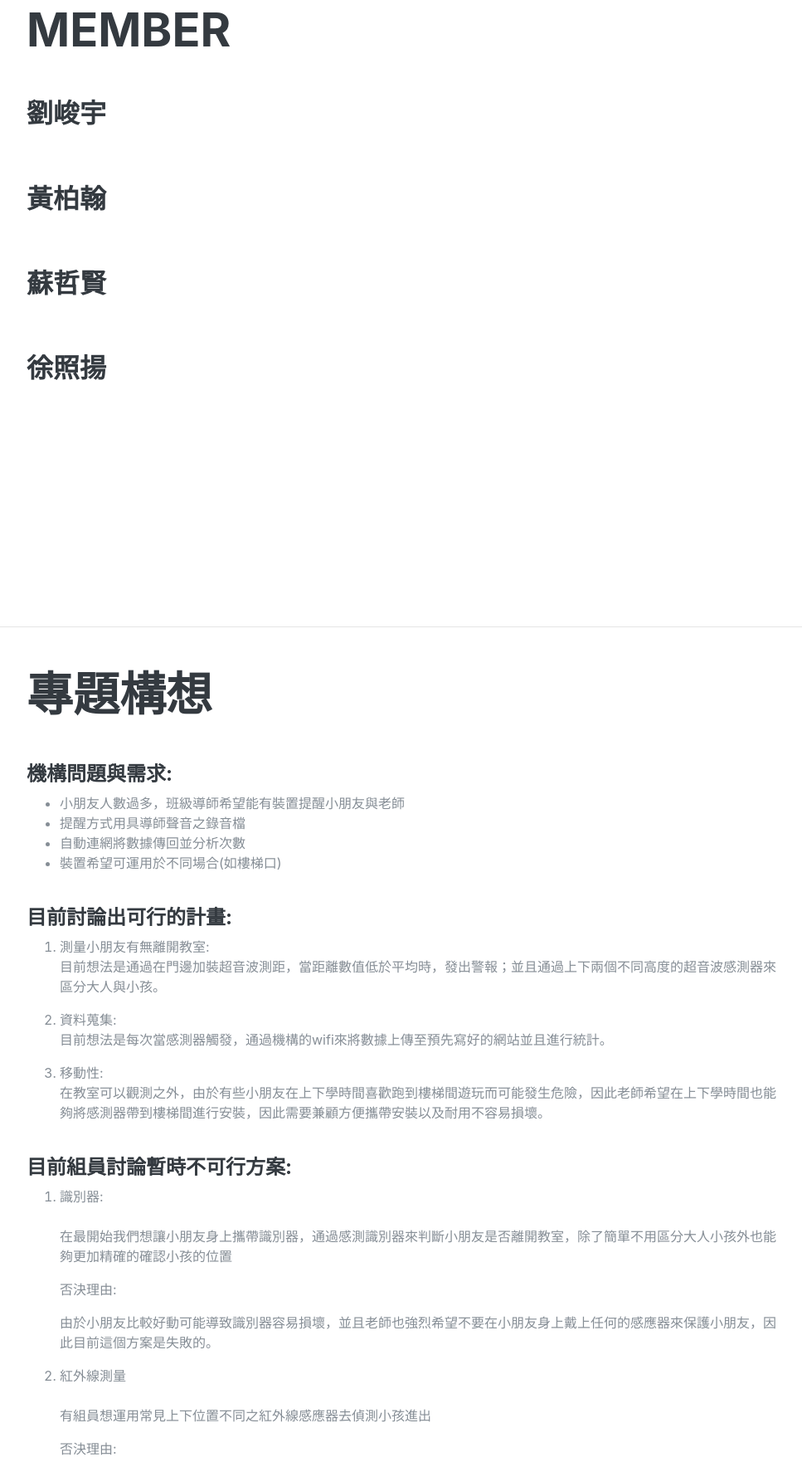
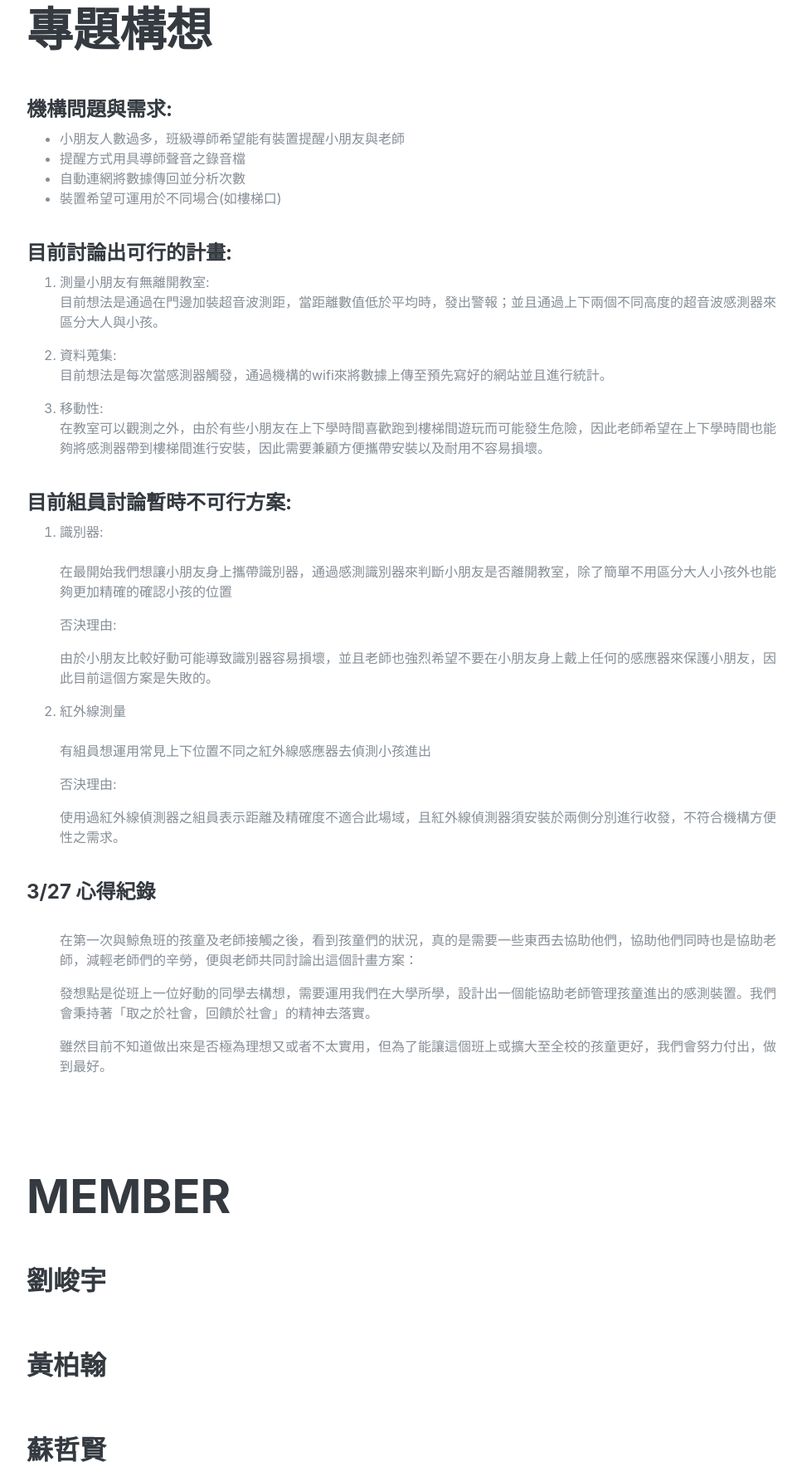
Before and after one commit to leoliu5168/Team-1, a plain HTML site: page index.html in a window 1280 px wide. Shown: the part 846-2608 px from the top of the page at 83% size, without its empty margins (288-1255 px from the left). Drawn offline with Linux system fonts and the light colour scheme; a web font is replaced by a local one.

Commit message:
添加紀錄

```diff
--- a/index.html
+++ b/index.html
@@ -41,10 +41,15 @@
           <a class="nav-link js-scroll-trigger" href="#home">Home</a>
         </li>
         <li class="nav-item">
+          <a class="nav-link js-scroll-trigger" href="#introduction">Introduction</a>
+        </li>
+        <!--
+        <li class="nav-item">
+          <a class="nav-link js-scroll-trigger" href="#minutes">minutes</a>
+        </li>
+      -->
+        <li class="nav-item">
           <a class="nav-link js-scroll-trigger" href="#member">Member</a>
-        </li>
-        <li class="nav-item">
-          <a class="nav-link js-scroll-trigger" href="#introduction">Introduction</a>
         </li>
       </ul>
     </div>
@@ -59,6 +64,58 @@
     </section>
 
     <hr class="m-0">
+
+    <section class="resume-section p-3 p-lg-5 d-flex  justify-content-centers" id="introduction">
+      <div class="text">
+        <h2 class="mb-5">專題構想</h2>
+        <h4>機構問題與需求:</h4>
+
+          <ul>
+            <li>小朋友人數過多，班級導師希望能有裝置提醒小朋友與老師</li>
+            <li>提醒方式用具導師聲音之錄音檔</li>
+            <li>自動連網將數據傳回並分析次數</li>
+            <li>裝置希望可運用於不同場合(如樓梯口)</li>
+          </ul>
+
+        <br>
+
+        <h4>目前討論出可行的計畫:</h4>
+        <ol>
+        <li>測量小朋友有無離開教室:</li>
+        <p>目前想法是通過在門邊加裝超音波測距，當距離數值低於平均時，發出警報；並且通過上下兩個不同高度的超音波感測器來區分大人與小孩。</p>
+
+        <li>資料蒐集:</li>
+        <p>目前想法是每次當感測器觸發，通過機構的wifi來將數據上傳至預先寫好的網站並且進行統計。</p>
+        <li>移動性:</li>
+        <p>在教室可以觀測之外，由於有些小朋友在上下學時間喜歡跑到樓梯間遊玩而可能發生危險，因此老師希望在上下學時間也能夠將感測器帶到樓梯間進行安裝，因此需要兼顧方便攜帶安裝以及耐用不容易損壞。</p>
+        </ol>
+
+      <br>
+        <h4>目前組員討論暫時不可行方案:</h4>
+        <ol>
+        <li>識別器:</li>
+        <br>
+        <p>在最開始我們想讓小朋友身上攜帶識別器，通過感測識別器來判斷小朋友是否離開教室，除了簡單不用區分大人小孩外也能夠更加精確的確認小孩的位置</p>
+
+        <p>否決理由:</p>
+        <p>由於小朋友比較好動可能導致識別器容易損壞，並且老師也強烈希望不要在小朋友身上戴上任何的感應器來保護小朋友，因此目前這個方案是失敗的。</p>
+        <li>紅外線測量</li>
+        <br>
+        <p>有組員想運用常見上下位置不同之紅外線感應器去偵測小孩進出</p>
+        <p>否決理由:</p>
+        <p>使用過紅外線偵測器之組員表示距離及精確度不適合此場域，且紅外線偵測器須安裝於兩側分別進行收發，不符合機構方便性之需求。</p>
+        </ol>
+        <br>
+        <h4>3/27 心得紀錄 </h4>
+      <ol>
+      <br>
+        <p>在第一次與鯨魚班的孩童及老師接觸之後，看到孩童們的狀況，真的是需要一些東西去協助他們，協助他們同時也是協助老師，減輕老師們的辛勞，便與老師共同討論出這個計畫方案：</p>
+        <p>發想點是從班上一位好動的同學去構想，需要運用我們在大學所學，設計出一個能協助老師管理孩童進出的感測裝置。我們會秉持著「取之於社會，回饋於社會」的精神去落實。</p>
+        <p>雖然目前不知道做出來是否極為理想又或者不太實用，但為了能讓這個班上或擴大至全校的孩童更好，我們會努力付出，做到最好。</p>
+      </ol>
+      <div>
+    </section>
+
 
     <section class="resume-section p-3 p-lg-5 d-flex justify-content-center" id="member">
       <div class="w-100">
@@ -107,51 +164,13 @@
       </div>
     </section>
     <hr class="m-0">
-
-
-    <section class="resume-section p-3 p-lg-5 d-flex  justify-content-centers" id="introduction">
-      <div class="text">
-        <h2 class="mb-5">專題構想</h2>
-        <h4>機構問題與需求:</h4>
-
-          <ul>
-            <li>小朋友人數過多，班級導師希望能有裝置提醒小朋友與老師</li>
-            <li>提醒方式用具導師聲音之錄音檔</li>
-            <li>自動連網將數據傳回並分析次數</li>
-            <li>裝置希望可運用於不同場合(如樓梯口)</li>
-          </ul>
-
-        <br>
-
-        <h4>目前討論出可行的計畫:</h4>
-        <ol>
-        <li>測量小朋友有無離開教室:</li>
-        <p>目前想法是通過在門邊加裝超音波測距，當距離數值低於平均時，發出警報；並且通過上下兩個不同高度的超音波感測器來區分大人與小孩。</p>
-
-        <li>資料蒐集:</li>
-        <p>目前想法是每次當感測器觸發，通過機構的wifi來將數據上傳至預先寫好的網站並且進行統計。</p>
-        <li>移動性:</li>
-        <p>在教室可以觀測之外，由於有些小朋友在上下學時間喜歡跑到樓梯間遊玩而可能發生危險，因此老師希望在上下學時間也能夠將感測器帶到樓梯間進行安裝，因此需要兼顧方便攜帶安裝以及耐用不容易損壞。</p>
-        </ol>
-
-      <br>
-        <h4>目前組員討論暫時不可行方案:</h4>
-        <ol>
-        <li>識別器:</li>
-        <br>
-        <p>在最開始我們想讓小朋友身上攜帶識別器，通過感測識別器來判斷小朋友是否離開教室，除了簡單不用區分大人小孩外也能夠更加精確的確認小孩的位置</p>
-
-        <p>否決理由:</p>
-        <p>由於小朋友比較好動可能導致識別器容易損壞，並且老師也強烈希望不要在小朋友身上戴上任何的感應器來保護小朋友，因此目前這個方案是失敗的。</p>
-        <li>紅外線測量</li>
-        <br>
-        <p>有組員想運用常見上下位置不同之紅外線感應器去偵測小孩進出</p>
-        <p>否決理由:</p>
-        <p>使用過紅外線偵測器之組員表示距離及精確度不適合此場域，且紅外線偵測器須安裝於兩側分別進行收發，不符合機構方便性之需求。</p>
-        </ol>
-      <div>
+<!--
+    <section class="resume-section p-3 p-lg-5 d-flex justify-content-center" id="minutes">
+      <div class="w-100">
+        <h2 class="mb-5">Minutes</h2>
+      </div>
     </section>
-
+-->
   </div>
 
   <!-- Bootstrap core JavaScript -->
```
